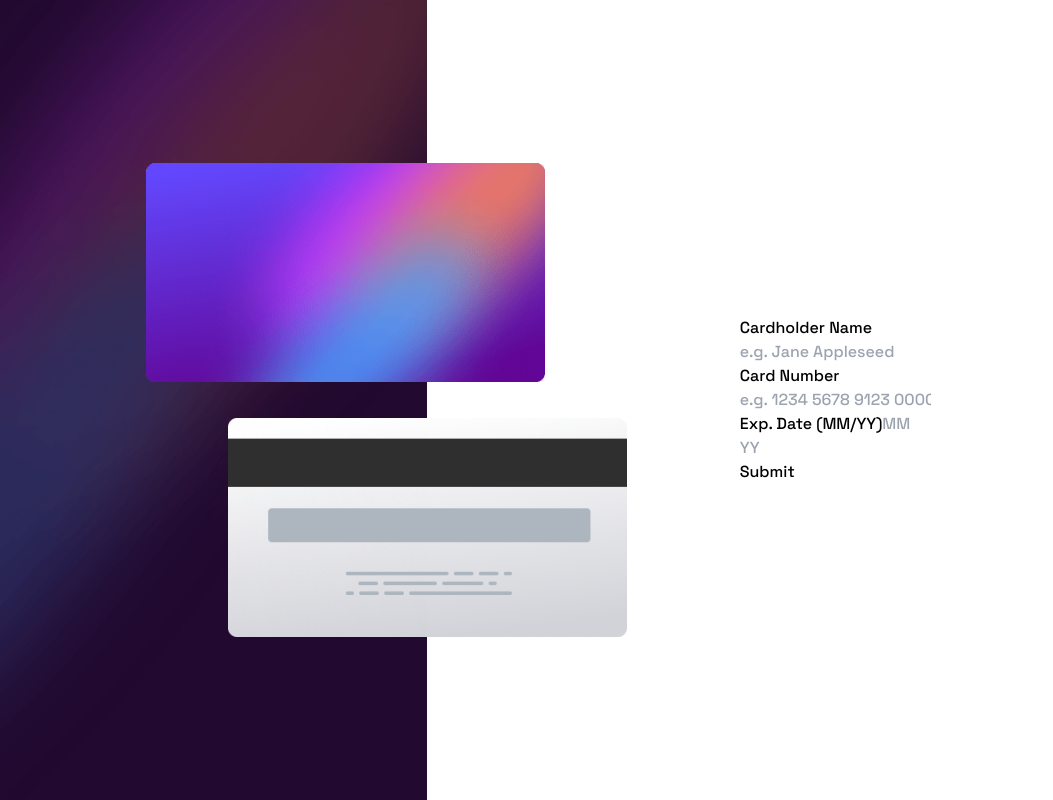
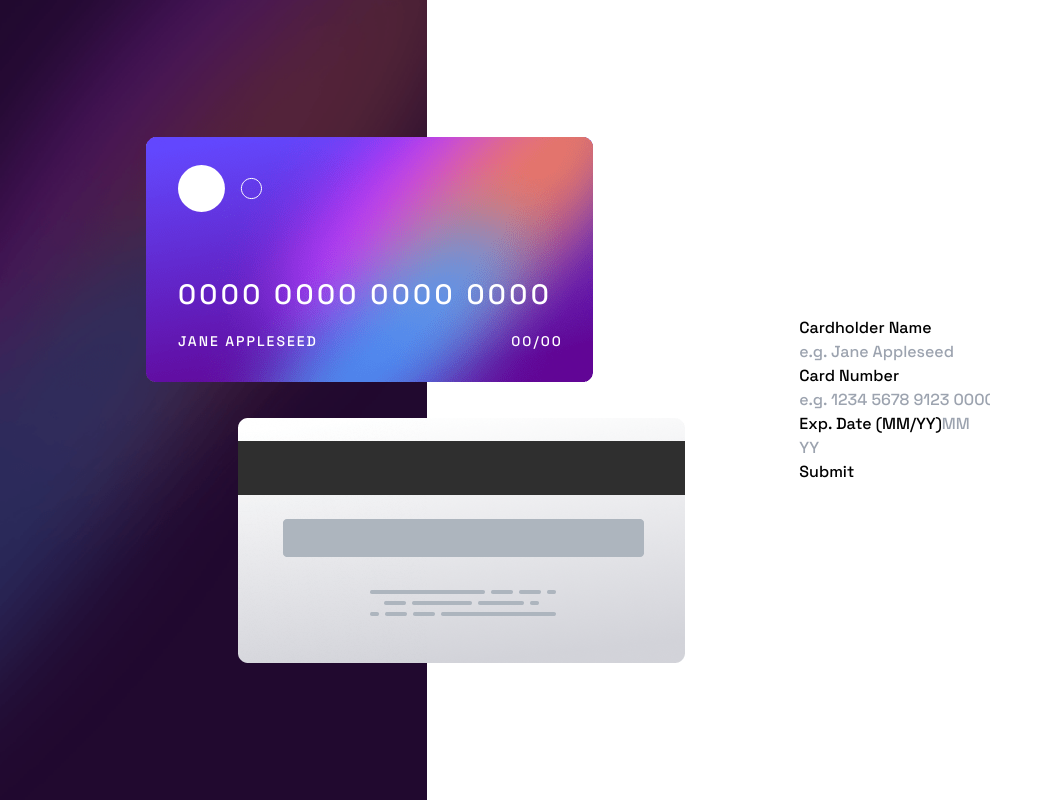
Before and after one commit to aleksandr-efimenko/interactive-card-details-form, a Next.js app: page / in a window 1280 px wide. Shown: the whole page, without its empty margins (0-1053 px from the left). Built offline with nearby package versions, Linux system fonts and the light colour scheme.

Commit message:
set front card

```diff
--- a/pages/index.tsx
+++ b/pages/index.tsx
@@ -4,12 +4,20 @@ import CardForm from "@/components/CardForm";
 import bgMain from "@/public/images/bg-main-desktop.png";
 import cardFront from "@/public/images/bg-card-front.png";
 import cardBack from "@/public/images/bg-card-back.png";
+import cardLogo from "@/public/images/card-logo.svg";
+import { useState } from "react";
 
 const inter = Space_Grotesk({ subsets: ["latin"], weight: ["500"] });
 
 export default function Home() {
+  const [cardNumber, setCardNumber] = useState("0000 0000 0000 0000");
+  const [cardHolder, setCardHolder] = useState("Jane Appleseed");
+  const [cardExpiry, setCardExpiry] = useState("00/00");
+  const [cardCvv, setCardCvv] = useState("000");
+
   return (
     <main style={inter.style} className="min-h-full">
+      {/* Background container */}
       <div className=" top-0 left-0 absolute w-1/3 min-h-full z-0 ">
         <Image
           src={bgMain}
@@ -22,14 +30,31 @@ export default function Home() {
           }}
         />
       </div>
-      <div className=" min-h-screen grid grid-cols-5 z-10 relative"
-      style={{gridTemplateColumns:'11.4% 37.6% 8.8% 26.5% auto'}}>
+      <div
+        className=" min-h-screen grid grid-cols-5 z-10 relative"
+        style={{ gridTemplateColumns: "11.4% 33.8rem 8.8% auto auto" }}
+      >
         <div className="flex flex-col justify-center gap-9 col-start-2 col-end-3">
-          <div className="mr-[17%]">
-            <Image src={cardFront} alt="card front" />
+          <div className="mr-[17%] relative">
+            <div className="absolute py-7 px-8">
+              <Image src={cardLogo} alt="card logo" />
+            </div>
+            <p className="absolute px-8 pb-[4.4rem] bottom-0 text-[1.75rem] leading-9 text-white tracking-[0.21rem]">
+              {cardNumber}
+            </p>
+            <div className="absolute flex  justify-between bottom-0 p-8 w-full uppercase">
+              <p className="text-sm leading-[1.125rem]  text-white tracking-[0.125rem]">
+                {cardHolder}
+              </p>
+              <p className=" text-sm leading-[1.125rem] text-white tracking-[0.125rem]">
+                {cardExpiry}
+              </p>
+            </div>
+
+            <Image src={cardFront} alt="card front" width={447} height={245} />
           </div>
-          <div className="ml-[17%] ">
-            <Image src={cardBack} alt="card back" />
+          <div className="ml-[17%] relative">
+            <Image src={cardBack} alt="card back" width={447} height={245} />
           </div>
         </div>
         <div className="col-start-4 col-end-5 flex justify-center items-center">
```
